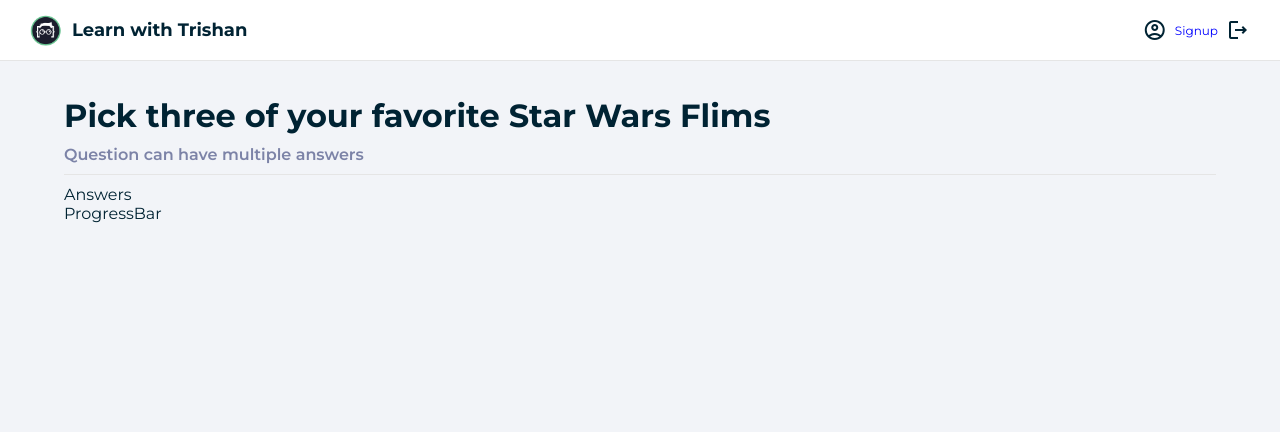
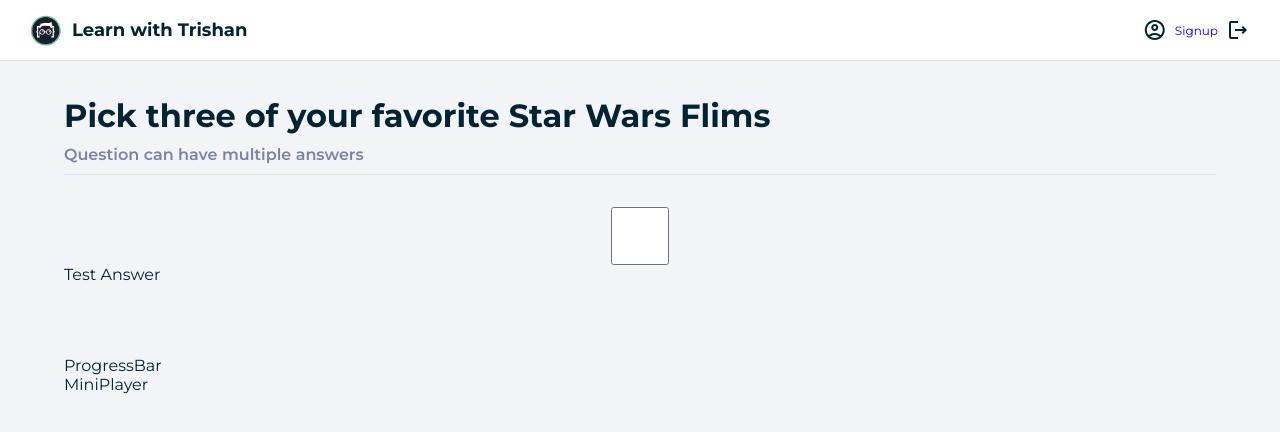
Before and after one commit to TRISHAN00/React-Quiz-App, a React (Create React App) app: page / in a window 1280 px wide. Shown: the top 432 px of the page. Built offline with nearby package versions, Linux system fonts and the light colour scheme.

Commit message:
made answers component

```diff
--- a/src/components/Answers.js
+++ b/src/components/Answers.js
@@ -1,9 +1,12 @@
 import React from 'react';
+import classes from '../styles/Answers.module.css';
+import Checkbox from './Checkbox';
+
 
 const Answers = () => {
     return (
-        <div>
-            Answers
+        <div className={classes.answers}>
+            <Checkbox className={classes.answer} text="Test Answer" />
         </div>
     );
 };
--- a/src/components/App.js
+++ b/src/components/App.js
@@ -1,12 +1,11 @@
+import Quiz from '../components/pages/Quiz.js';
 import "../styles/App.css";
 import Layout from "./Layout";
-import Quiz from "./pages/Quiz";
 
 const App = () => {
   return (
     <Layout>
       <Quiz/>
-
     </Layout>
   );
 };
--- a/src/components/Checkbox.js
+++ b/src/components/Checkbox.js
@@ -1,10 +1,10 @@
 import React from "react";
 
-const Checkbox = ({agree}) => {
+const Checkbox = ({className, text, ...rest}) => {
   return (
     <label>
-      <input type="checkbox" />
-      <span>{agree}</span>
+      <input className={className} type="checkbox" {...rest}/>
+      <span>{text}</span>
     </label>
   );
 };
--- /dev/null
+++ b/src/components/MiniPlayer.js
@@ -0,0 +1,11 @@
+import React from 'react';
+
+const MiniPlayer = () => {
+    return (
+        <div>
+            MiniPlayer
+        </div>
+    );
+};
+
+export default MiniPlayer;
--- a/src/components/pages/Quiz.js
+++ b/src/components/pages/Quiz.js
@@ -1,5 +1,6 @@
 import React from "react";
 import Answers from "../Answers";
+import MiniPlayer from "../MiniPlayer";
 import ProgressBar from "../ProgressBar";
 
 const Quiz = () => {
@@ -7,8 +8,9 @@
     <>
       <h1>Pick three of your favorite Star Wars Flims</h1>
       <h4>Question can have multiple answers</h4>
-      <Answers/>
-      <ProgressBar/>
+      <Answers />
+      <ProgressBar />
+      <MiniPlayer />
     </>
   );
 };
--- a/src/components/pages/Signup.js
+++ b/src/components/pages/Signup.js
@@ -27,7 +27,7 @@
             placeholder="Confirm password"
             icon="lock_clock"
           />
-          <Checkbox agree="I agree to the Terms &amp; Conditions" />
+          <Checkbox text="I agree to the Terms &amp; Conditions" />
           <Button>
             <span>Submit now</span>
           </Button>
--- a/src/styles/Answers.module.css
+++ b/src/styles/Answers.module.css
@@ -0,0 +1,55 @@
+/* answers component */
+.answers {
+  display: grid;
+  grid-template-rows: repeat(5, auto);
+  gap: 10px;
+  margin: 2rem 0;
+  grid-auto-flow: column;
+}
+
+@media only screen and (max-width: 1024px) {
+  .answers {
+    grid-auto-flow: unset;
+    margin: 1rem 0;
+  }
+}
+
+.answer {
+  width: 100%;
+  height: 58px;
+  background: var(--questionBG);
+  display: flex;
+  align-items: center;
+  font-weight: 500;
+  padding: 0 1.1rem;
+  cursor: pointer;
+  border-radius: 4px;
+}
+
+.answer:hover {
+  background: hsla(229, 20%, 57%, 0.253);
+}
+
+.answer input {
+  margin-right: 15px;
+}
+
+.answer span {
+  width: 100%;
+}
+
+.answer span:nth-of-type(2) {
+  text-align: right;
+  color: #4e536f;
+  font-size: 14px;
+}
+
+.correct {
+  background: var(--successGreen) !important;
+  font-weight: 600;
+}
+
+.wrong {
+  background: var(--dangerRed) !important;
+  font-weight: 600;
+}
```
Also changed, not shown: src/components/pages/Login.js (renamed from src/components/Login.js, +6 -6 lines), src/styles/MiniPlayer.module.css (added).
